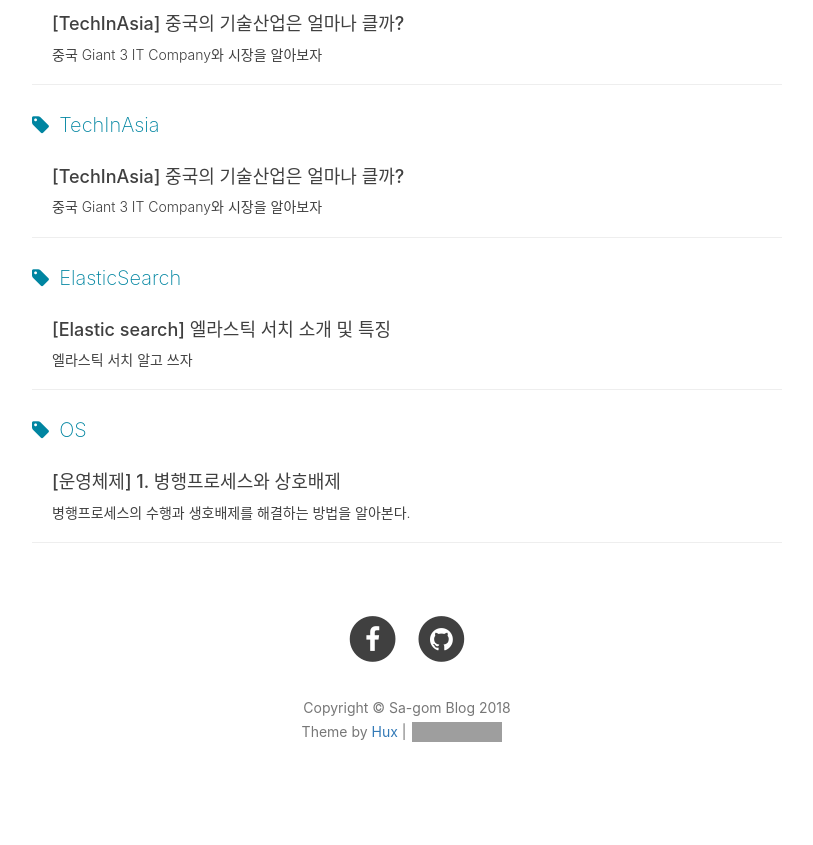
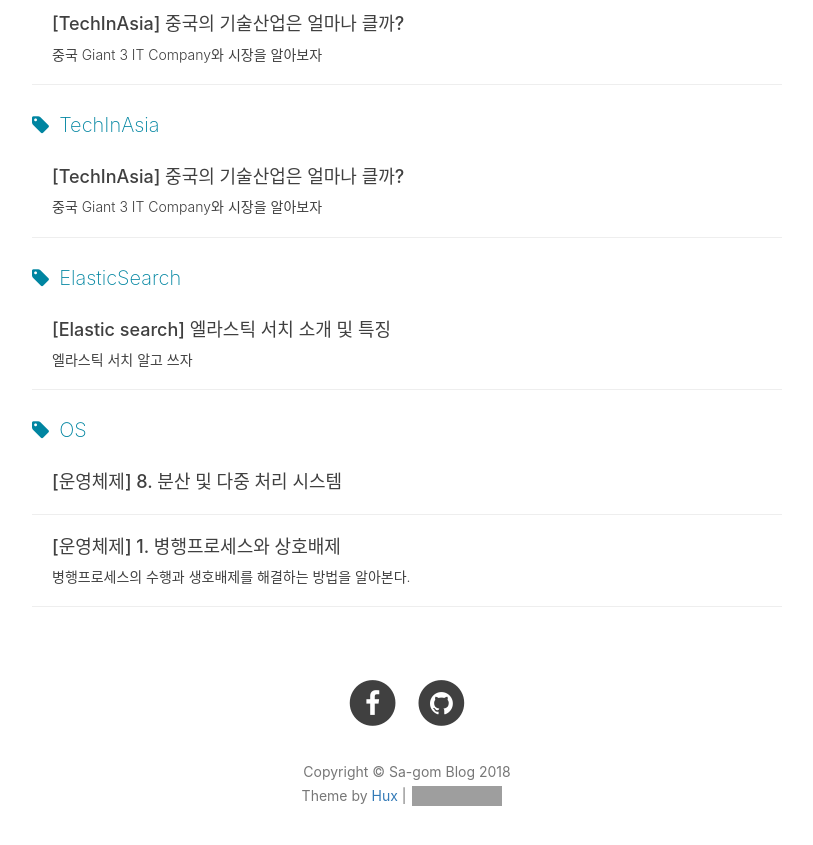
Before and after one commit to lyh4967/lyh4967.github.io, a Jekyll site: the page built from tags.html, in a window 1280 px wide and 900 px high, scrolled down 12028 px. Shown: the top 845 px of the window, without its empty margins (233-1046 px from the left). Built offline with Jekyll 4.4.1, drawn with Linux system fonts in a browser that asks for light colours; nearby versions of some CDN libraries; comment, search, counter and statistics services are not loaded; some of the changed lines change nothing that is shown; grey boxes are pictures that could not be loaded.

Commit message:
operating system8

```diff
--- /dev/null
+++ b/_posts/2018-08-30-Operating-System(8).md
@@ -0,0 +1,301 @@
+---
+title: "[운영체제] 8. 분산 및 다중 처리 시스템"
+subtitle: ""
+date: 2018-08-30 11:30:00
+categories:
+- OS
+tags:
+- OS
+---
+# 분산시스템
+
+## 네트워크와 분산 시스템
+
+운영체제에서 분산처리란? 컴퓨터 사용자 간에 서로 데이터를 교환하여 처리할 수 있도록 네트워크로 상호 연결한 것이다.
+<br/>
+1. 강결합 시스템: 프로세서들이 메모리를 공유하는 다중 처리 시스템. 프로세서 간에 경쟁을 최소화 해야한다.
+>다중처리 시스템(병렬 처리): 하나이상의 프로세스, 프로세스들이 메모리와 출력을 공유
+
+![tightly-coupled](https://user-images.githubusercontent.com/33022147/44849328-b664d980-ac94-11e8-9800-a64e0f24edbc.PNG)
+
+2. 약결합 시스템: 둘 이상의 독립된 프로세스를 통신선으로 연결.다른 시스템의 파일참조, 부하조절 가능
+![loosely-coupled](https://user-images.githubusercontent.com/33022147/44849783-2a53b180-ac96-11e8-975e-5ca333b02ac0.PNG)
+
+## 네트워크의 구조(토폴로지)
+
+1. 망(mesh) 구조: 각 노드를 시스템의 모든 노드와 연결하는 완전연결방법이다. 설치비용이 많이든다. 많은 링크가 고장이 나야 시스템을 분할하므로 신뢰성이 놓다.<br/>
+
+2. 트리 구조: 주로 회사의 컴퓨터 네트워크에 사용한다. 기본 비용은 일반적으로 망 구조보다 낮다. 형제간에는 부모노드를 통해야 통신이 가능하다.<br/>
+
+3. 성형 구조: 모든 노드를 중앙노드에 직접 연결하고, 중앙 노드외의 다른노드는 연결하지 않는다. 중앙에서 병목이 발생하면 성능이 현저히 떨어짐, 비교적 간단한구조로 비용이 적게들고 집중제어로 유지보수가 쉽다.<br/>
+
+4. 링 구조: 각 노드를 정확히 다른 2개의 노드와 연결하는 방법이다. 단방향인지 양방향인지에 따라 메시지를 한쪽 혹은 양쪽으로 전달하는 것이 나뉜다.<br/><br/>
+
+
+5. 버스 구조: 연결 버스하나에 모든 노드를 연결하는 방법이다. 링크가 고장나면 모든 노드가 통신불가능 하지만 각 노드의 고장은 나머지 노드와의 통신에 영향x, 신뢰성이 높고 추가 변경이 쉬워 확장성이 좋다.<br/>
+
+![bus-topology](https://user-images.githubusercontent.com/33022147/44849787-2b84de80-ac96-11e8-95e6-0c9549e24be3.PNG)
+
+## 원격 프로시저 호출(RPC)
+단일 시스템과 달리 공유메모리가 없어. 클라이언트와 서버의 요청, 응답형태로 통신한다. 대표적인 프로세스간 통신방법이 RPC이다. RPC는 클라이언트와 서버 모델은 전제로 하는데, 클라이언트의 프로시저가 서버의 프로시저를 호출하면 프로시저를 실행후 반환값을 클라이언트에 전달한다. 요청과 응답은 1:1이다.
+
+![rpc](https://user-images.githubusercontent.com/33022147/44850173-60ddfc00-ac97-11e8-9f3e-81e0d3dad5fc.PNG)
+
+>stub: 전송 데이터를 준비, 수신데이터를 변환하고 올바르게 해석할 수 있도록 지원하는 모듈이다.
+
+## 분산 시스템의 구조와 구축 목적
+
+분산 시스템의 소프트웨어는 하드웨어와 소프트웨어의 시스템 자원을 공유할 수 있게 한다. 단일 시스템에 비해 성능이 뛰어나고 저장용량이크며 신뢰성이 향상된다. 하지만 네트워크와 관련된 통신지연, 시스템 고장 처리 등 구현과 관리가 복잡하다.
+
+구축 목적은 다음과 같다.
+
+* **자원 공유 용이**
+* **연산 속도 향상**: 여러 노드에 연산을 분산시켜 이들을 동시에 수행할 수 있다. 부하분담도 가능하다.
+* **신뢰성 향상**: 한 노드가 고장나도 다른 노드가 작동하므로 동작의 신뢰성을 보장한다.
+* 통신 가능
+<br/>
+* **액세스 투명성**: 서로 다른 컴퓨터 구조와 프로그램 언어사이에서 상호 교류할 수 있게 한다.
+* 위치 투명성: 자원 위치와 각 컴포넌트가 상호작용하는 위치를 몰라도 된다.
+* 고장 투명성: 시스템 구성요소와 통신 오류 때문에 사용에 장애받지 않도록한다.
+* 중복 투명성: 동일한 자원이 다수의 컴퓨터에 있더라도 사용자에게는 하나만 보이도록 한다.
+* 이동 투명성: 자원을 다른시스템으로 이동해도 사용자는 이를 모드록 한다.
+* 영속 투명성: 자원이 저장된 위치(메모리나 디스크)정보를 감춘다.
+* 자원 투명성: 자원의 배당과 해제정보를 감춤
+* 트랜잭션 투명성: 데이터무결성, 일관성 확보
+* 재배치 투명성
+* 규모 투명성: 구성 요소를 추가하거나 제거해도 사용자는 모른다.
+* 병행 투명성: 사용자와 응용 프로그램이 서로 간섭 없이 공유 데이터 또는 객체에 동시에 액세스 가능하다.
+
+# 네트워크 운영체제
+**= 과거 단일 운영체제+ 네트워크 기능**
+
+### 네트워크 운영체제의 원리
+
+네트워크 운영체제는 자원공유(프린트 서비스, 등), 파일 전송, 액세스 권한(원격 처리), 데이터보호, 관리제어 등 기능을 제공한다. LAN의 전체 자원을 관리하며 위의 기능들을 실현할 수 있게 한다. 최근 네트워크 운영체제는 디렉터리 서비스를 지원, 자원의 위치 투명성을 지원한다. 흔히 알고 있는 File server이 예이다.
+
+### 기능
+
+* **자원 공유**: 네트워크와 연결된 서버와 클라이언트간 하드디스크나 프린터 등 자원을 공유
+* **액세스 권한 부여**
+* **파일 전송**
+* 데이터 보호
+* 관리 제어
+
+### 운용 방법
+
+#### P2P 모델
+
+LAN에 연결된 각 컴퓨터가 상황에 따라 클라이언트 또는 서버로 동작하는 방법이다. 가정의 컴퓨터가 하나의 예이다.
+|장점|단점|
+|:---:|:---:|
+|적은 초기비용, 자원활용 극대화|중앙이 없어 관리가 어렵, 보안제공 x|
+
+#### 클라이언트/서버
+
+클라이언트는 클라이언트, 서버는 서버의 역할만 수행하는 시스템이다. 클라이언트가 서버 서비스를 포함할 수도 있다. 파일 서버는 보안과 자원 액세스를 제공하는 시스템의 핵심으로 개별 클라이언트는 이 서버에 있는 자원에 액세스 한다.
+
+|장점|단점|
+|:---:|:---:|
+|중앙집중식, 유연성, 접근성|비용, 네트워크 운영체제 소프트웨어, 의존성(다운 시 작업중지), 유지관리자가 필요|
+
+### 분산 운영체제의 연산
+
+#### 데이터 이동
+
+파일 전체를 보내거나 일부분만 보낼 수 있다.
+
+#### 연산 이동
+
+데이터 이동과 달리 다른 사이트에 위치한 대용량 파일에 액세스 후 연산결과를 반환하는 방법이다.
+
+#### 프로세스 이동
+
+프로세스의 전체나 일부를 다른 사이트에서 실행하는 것이 다음 관점에서 유리할 때가 있다.
+* **부하균등화:** 프로세스는 네트워크로 작업량을 분산시킬 수 있다.
+* **연산 속도 향상:** 다른 사이트에서 동시에 수행할 수 있는 여러 서브 프로세스로 나눈다면 전체 프로세스의 반환시간이 줄어든다.
+
+## 분산운영체제 구현
+
+대부분의 분산운영체제는 마이크로 커널 기반구조이다. 프로세스와 스레드 관리, 메모리 관리, 프로세스 간 통신, 장치관리와 시스템 인터럽트 처리 등 기본 부분만 커널로 유지하고 나머지 기능은 마이크로커널의 응용프로세스로 취급한다.
+![마이크로 커널 vs 모놀리식 커널](http://proneer.tistory.com/entry/%EB%AA%A8%EB%86%80%EB%A6%AC%EC%8B%9D-%EC%BB%A4%EB%84%90Monolithic-Kernel-versus-%EB%A7%88%EC%9D%B4%ED%81%AC%EB%A1%9C-%EC%BB%A4%EB%84%90Micro-Kernel)
+
+1. 프로세스 기반 분산 운영 체제: 시스템의 모든 프로세스와 자원을 하나의 집합으로(프로세스의 집합)으로 해석한다. 프로세스단위 해석
+<br/>
+
+2. 객체 기반 분산 운영체제: 각각의 객체는 프로세서, 메모리, 프린터, 디스크, 하드웨어, 파일 각각이 될수 있다. 이들은 독립되 객체로 인식하고 관리한다.
+
+## 분산 시스템에서 프로세스 관리
+
+### 자원 할당 교착 상태
+
+서버의 데이터 객체 혹은 자원에서 일어난 교착상태를 일컫는다. 자원 액세스는 제어 프로세스의 지역 정보를 기반으로 결정
+
+1. 교착 상태 예방: 상호배제, 점유와 대기, 비선점, 순환 대기 조건 중 하나만 방지해도 분산 교착상태를 예방할 수 있다.<br/>
+
+2. 교착 상태 탐지: 탐지를 위해선 모든 자원의 점유와 요구사항을 자원그래프로 표현하여 사이클 여부를 검사한다. 프로세스 간 의존관계는 대기 그래프로 나타낼 수 있다.
+* 중앙 집중형 제어: 노드 하나가 교착상태를 전담한다. 구현이 쉽고 비교적 작고 통신 속도가 높은 LAN에 효율적, 하지만 자원요청이 중앙프로세서에 집중되어 병목현상이 발생할 수 있다.
+* 계층형 제어
+* 분산형 제어: 모든 프로세서가 협력하여 교착상태를 해결
+<br/>
+
+3. 교착 상태 회피
+<br/>
+
+4. 교착 상태 복구
+
+### 메시지 전송 교착상태
+
+프로세스가 메시지를 기다리는 상태로, 상호대기와 메시지 버퍼 미적용으로 발생할 수 있다.
+
+1. 상호대기: 순환대기와 비슷, 한 프로세스가 다른프로세스의 메시지를 기다리며 이 상태가 꼬리에 꼬리를 물어 사이클이 형성된 상태
+<br/>
+
+2. 메시지 할당 버퍼 불충분: 전송중인 메시지를 저장하는 버퍼의 할당이 부족해서 교착상태가 발생한다.
+
+## 클라이언트/서버 분산 컴퓨팅
+
+### 정의
+
+클라이언트는 다른 프로그램에 서비스를 요청하는 프로그램(윈도우, GUI) 서버는 클라이언트가 동일한 데이터베이스에 액세스하여 데이터를 공유할 수 있도록 관리, 이들은 네트워크(LAN, WAN)으로 서로 연결한다.
+>WAN: 광역 네트워크 ex)전화선
+
+<br/>
+요청
+**사용자** -> **클라이언트** -> **서버**
+<br/>
+응답
+**사용자** <- **클라이언트** <- **서버**
+<br/>
+
+### 구조
+클라이어트/서버 시스템은 2계층과 3계층 구조로 나뉜다
+
+#### 2계층
+1. 팻 클라이언트: 대부분의 처리를 클라이언트단에서 처리하고 서버는 데이터베이스 읽기/쓰기만 처리한 결과를 다시 클라이언트로 보낸다.
+<br/>
+
+2. 씬 클라이언트: 팻 클라이언트와는 반대로 응용 프로그램 처리 모듈과 데이터베이스가 위치, 클라이언트에는 프레젠테이션 로직만 위치한다. 즉 클라이언트는 단순히 호출하는 기능
+
+* 2계층 모델의 문제점
+통신량 증가로 성능이 떨어져 병목현상 발생, 응용 프로그램이 특정 데이터베이스에 종속되어 데이터가 증가하면 통합하기 어렵고 유연성이 떨어진다.
+
+#### 3계층
+클라이언트와 응용프로그램과 미들웨어 데이터베이스 서버로 나눈다.
+![3layer](https://user-images.githubusercontent.com/33022147/44895766-c5996500-ad30-11e8-85f3-a90b001ac0bb.PNG)
+
+* 3계층 모델의 장정
+클라이언트의 부담을 덜고 중간과 데이터베이스로 역할을 명확히 분리해 성능과 서버의 융통성, 확장성이 증가한다. 작업로직을 응용 프로그램 서버에 배치하여 프로그래밍 언어와 관계없이 개발가능
+
+### 미들웨어
+
+서로 다른 시스템 간에 상호 운영을 하는데 필요한 소프트웨어이다. 클라이언트와 서버간 데이터 교환이 가장 큰 역할이다. 특 정 데이터베이스에 액세스하려고 작성한 프로그램이 다른 데이터베이스에도 액세스 할 수 있도록 기능을 제공한다. 예로 DBMS뿐만 아니라 GUI, 통신소프트웨어 모두를 포함한다.
+
+# 다중 처리 운영체제
+다중처리 == 병렬처리, 다중 프로그래밍이 소프트웨어관점이라면 다중 처리는 하드웨어관점이다.
+![multipledis](https://user-images.githubusercontent.com/33022147/44896233-73594380-ad32-11e8-9b84-d98eb32c78b0.PNG)
+2개 이상의 프로세서가 동일한 메모리를 공동으로 사용하며 입출력 채널과 제어장치 등을 공동으로 사용한다.
+
+## 다중 처리 시스템의 연결방법
+공동 버스 시스템, 크로스바 교환 행렬 시스템,다중 포트 메모리 시스템, 하이퍼큐브 시스템으로 구분한다.
+
+### 공동버스 시스템
+
+각종 장치간 정보 전송을 해당 장치의 버스 인터페이스가 제어한다.
+**어드레싱** : 버스에서 모듈을 구분, 데이터의 목적지를 결정할 수 있어야함
+**중재** : 버스 제어는 우선순위 방법을 사용해 경쟁상태를 제어한다.
+**시간 공유** : 하나의 모듈이 버스를 제어할때 다른 모듈은 잠김 및 버스 액세스를 달성할때 까지 작업을 일시 중단해야한다.
+
+공동 버스 시스템은 경제적이고 확장성이 있으나 버스의 한계 때문에 소규모에서 사용한다.
+
+### 크로스바 교환 행렬 시스템
+
+공동 버슷 시스템의 버스수를 메모리 수만큼 증가시킨다. 메모리마다 회선이 다르므로 서로다른 메모리 2개를 동시에 참조 가능하다. 하드웨어가 복잡해질 수 있지만 각종 장치의 인터페이스를 간단하게 할 수 있다. 회선의 교차포인트에선 프로세서와 메모리 사이의 전송 경로를 설정하는 제어로직이 포함되어있다.
+
+### 다중 포트 메모리 시스템
+
+한 메모리에는 여러개의 메모리 포트가 있고 각 장치마다 메모리 포트를 할당하여 사용하는 방식이다. 높은 전송속도를 얻을 수 있지만 비싼 메모리제어 논리와케이블, 커넥터수가 필요하다는 단점이있다.
+
+### 하이퍼 큐브 시스템
+
+프로세서 2^n 개로 구성된 약결합시스템으로 n은 경로수이다. 큐브 구조에선 한노드당 경로가 3개, 8개의 프로세서로 구성되어있다.
+
+## 다중 처리 시스템의 운영체제
+
+다중 처리 시스템의 운영체제를 구성할 때는 3가지 방법이 있다.
+
+### 주종 운영체제
+
+가장 구현하기 쉬운구조, 프로세서 하나를 '주'로 정하고 나머지는 '종'으로 정한다. 주 프로세서는 연산뿐만 아니라 입출력까지 담당, 종 프로세서는 연산만 담당한다. 종 프로세서에서 실행하던 프로세스에 운영체제를 개입할 필요가 있으면 인터럽트를 발생, 주 프로세서에서 처리하도록 한다 이때 주 프로세서에는 대기 큐가 생길 수 있다. 이 방법은 '주'가 고장나면 전 시스템이 가동할 수 없어 신뢰성이 낮다. 또한 '주'는 '종'과 밸런스 조절을 통해 작업을 분담해야하므로 시스템의 부하가 잘알려져 있을때만 적합하다. 가장 큰 문제는 '주'와 '종' 하드웨어의 비대칭성으로 '주'에 종속되어 있어 효과적으로 하드웨어를 사용하기 힘들다
+
+### 분리 실행
+
+각 프로세서마다 운영체제가 다르고 각 프로세서에서 발생하는 인터럽트는 해당 프로세서에서 처리한다. 주종에 비해 신뢰성이 높지만 고장난 프로세서를 고치려면 많은 작업이 필요하다. 각 프로세서에 입출력장치를 직접 연결하므로 입출력 장치는 수동으로 재구성해야하는 등 번거로운 작업이 동반된다.
+
+### 대칭
+
+가장 설계하기 복잡하지만 가장 강력하다. 여러 프로세서 한 운영체제를 동시에 수행할 수 있으므로 재진입 코드와 상호배제가 필요. 한 프로세서에서 실행중인 작업을 다른 프로세서로 옮겨실행 할 수 있어 협력이가능하다. 운영체제는 여러 프로세서로 옮겨가며 실행하는데 한순간에 프로세서 하나만 운영프로세서가 되게 하여 정보를 일관성있게 운영할 수 있다.
+
+## 클러스터
+
+* 네트워크로 컴퓨터 여러대를 연결하여 마치 단일 컴퓨터처럼 동작하도록 하는것이다. 대칭형 다중처리를 할 수 있는 대안으로 높은 성능과 확장성을 제공한다.
+<br/>
+
+* 노드는 단일시스템, PC, 워크스테이션 등이 될 수 있고 물리적으로 분리되어 있고 LAN으로 연결한다.
+<br/>
+
+* 서버노드는 외부 네트워크를 위해 공인IP를 사용, 클러스터내에서 사용하는 IP는사설IP이다.
+<br/>
+
+* 액티브메시지와 같은 통신 프로토콜을 사용한다.
+<br/>
+
+* 고성능 클러스터, 부하분산 클러스터, 고가용성 클러스터로 구분한다.
+
+### 고성능 클러스터
+대규모 연산에 사용한다. 한 노드의 계산결과를 다른노드에선 미래계산에 적용, 과학기술 분야에서 사용한다. 예로 자원 관리 시스템이 있다.
+
+### 부하분산 클러스터
+한 사용자가 요구하는 작업량은 적지만 많은 수의 사용자를 수용해야할 때 사용하는 구조이다. 단일 서버를 사용할때 생기는 부하는 다른 노드로 분산시켜 웹서버의 과부하를 줄인다. 부하 분배 알고리즘이 시스템 전체의 성능을 좌우하게 된다.
+1. DR 방법: 부하 분산 서버가 요청을 다른 컴퓨터에 분배하고 할당받은 컴퓨터가 직접적으로 응답하는 방식이다. 이때 클러스터의 실제 서버는 모두 공인 IP를 사용해야한다.
+<br/>
+
+2. NAT 방법: DR과 비슷하지만 응답을 부하분산 서버를 통하여 목적지에 보내는 것이 차이점이다.  이때 공인IP는 부하 분산 서버만 필요하다.
+<br/>
+
+이때 부하분산 서버는 순환할당, 최소연결등 스케줄링을 사용한다.
+<br/>
+
+* 순환 할당 스케줄링(라운드 로빈): 각 프로세서에 일정시간을 할당, 다른프로세서에 기회를 준다.
+<br/>
+
+* 가중치 기반 순환 할당 스케줄링: 각 서버에 가중치를 부여하고 할당한다.
+<br/>
+
+* 최소 연결 스케줄링: 가장 연결이 적은 서버에서 요청을 직접처리. 서버들의 처리용량이 다양하다면 비효율적일 수 있다.
+<br/>
+
+* 가중치 기반 최소 연결 스케줄링: 최소 연결+ 가중치 기반
+<br/>
+
+## 고가용성 클러스터
+
+하나의 컴퓨터에서 작업을 수행하다 고장이나면 다른 컴퓨터에 서비스를 넘겨받아 계속 수행할 수 있다. 부하분산 클러스터의 부하분산서버가 정지하면 서비스를 넘겨 받을 노드를 사용하기 위해 고가용성 클러스터를 같이 사용하기도 한다.
+
+### 클러스터의 성능에 미치는 요소
+
+* 네트워크의 성능: 전송속도와 신뢰도를 포함한다.
+<br/>
+
+* 프로세서의 성능: 병목현상의 발생을 감소해야한다. 노드를 추가하거나 디스크 배열 시스템을 추가하여 해결
+<br/>
+
+* 클러스터는 SSI(Single System Image)기능을 제공하여 편의성, 확장성, 신뢰성 측면에서 클러스터 이용률을 높인다.
+
+
+
+
+
+
+
+
+>출처: 그림으로 배우는 구조와 원리, 운영체제
```
Also changed, not shown: _posts/2018-08-24-BAEK-14620.md (+0 -1 lines), _posts/image/2018-08-30/3layer.PNG (added), _posts/image/2018-08-30/RPC.PNG (added), _posts/image/2018-08-30/bus-topology.PNG (added), _posts/image/2018-08-30/loosely-coupled.PNG (added), _posts/image/2018-08-30/multipledis.PNG (added), _posts/image/2018-08-30/tightly-coupled.PNG (added).
